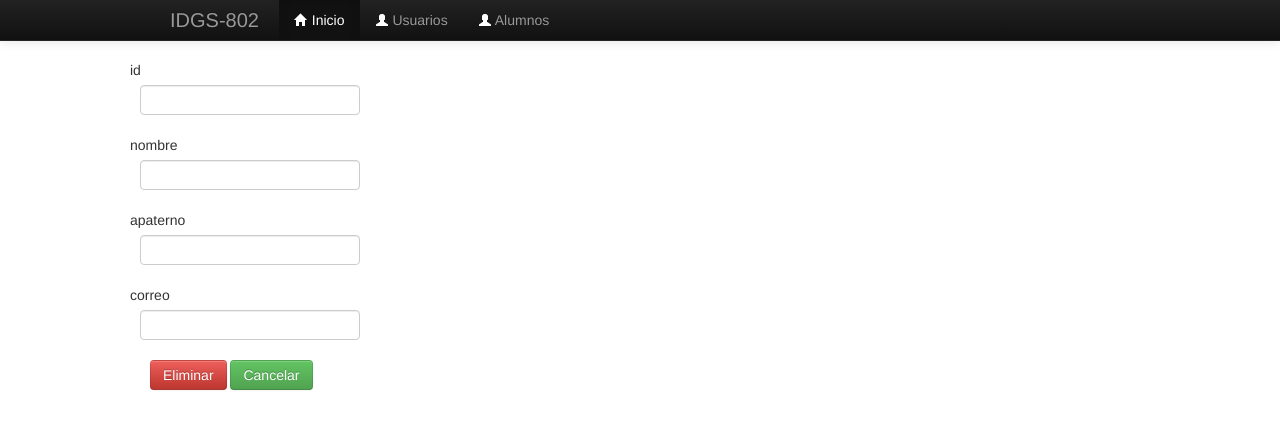
After one commit to IDGS-802-21000370/Flask_BD_IDGS802, a Flask app: template templates/eliminar.html in a window 1280 px wide. The commit adds this page. Shown: the top 429 px of the page. Run offline with Flask 3, Linux system fonts and the light colour scheme; the template is opened without the code that fills it: values that come from a table or form of the project are taken from there, others are empty; some libraries are stand-ins or nearby versions.

Commit message:
YASM 29 de febrero de 2024 ABC completo terminado

```diff
--- a/main.py
+++ b/main.py
@@ -1,4 +1,4 @@
-from flask import Flask, request, render_template, Response
+from flask import Flask, request, render_template, Response, url_for, redirect
 import forms
 from flask_wtf.csrf import CSRFProtect
 from config import DevelopmentConfig
@@ -42,6 +42,46 @@ def index():
         db.session.commit()
     return render_template("index.html", form=alum_form)
 
+@app.route("/eliminar", methods=["GET", "POST"])
+def eliminar():
+    alum_form=forms.UserForm2(request.form)
+    if request.method == "GET":
+        id=request.args.get("id")
+        alum1=db.session.query(Alumnos).filter(Alumnos.id==id).first()
+        alum_form.id.data=request.args.get("id")
+        alum_form.nombre.data=alum1.nombre
+        alum_form.apaterno.data=alum1.apaterno
+        alum_form.email.data=alum1.email
+    if request.method=="POST":
+        id=alum_form.id.data
+        alum=Alumnos.query.get(id)
+        db.session.delete(alum)
+        db.session.commit()
+        return redirect(url_for("ABCompleto"))
+    return render_template("eliminar.html", form=alum_form)
+
+
+@app.route("/modificar", methods=["GET", "POST"])
+def modificar():
+    alum_form=forms.UserForm2(request.form)
+    if request.method == "GET":
+        id=request.args.get("id")
+        alum1=db.session.query(Alumnos).filter(Alumnos.id==id).first()
+        alum_form.id.data=request.args.get("id")
+        alum_form.nombre.data=alum1.nombre
+        alum_form.apaterno.data=alum1.apaterno
+        alum_form.email.data=alum1.email
+    if request.method=="POST":
+        id=alum_form.id.data
+        alum=db.session.query(Alumnos).filter(Alumnos.id==id).first()
+        alum.nombre= alum_form.nombre.data
+        alum.apaterno= alum_form.apaterno.data
+        alum.email= alum_form.email.data
+        db.session.add(alum)
+        db.session.commit()
+        return redirect(url_for("ABCompleto"))
+    return render_template("modificar.html", form=alum_form)
+
 @app.route("/ABC_Completo", methods=["GET", "POST"])
 def ABCompleto():
     alum_form=forms.UserForm2(request.form)
--- a/templates/ABC_Completo.html
+++ b/templates/ABC_Completo.html
@@ -22,8 +22,8 @@
                     <td>{{alum.nombre}}</td>
                     <td>{{alum.apaterno}}</td>
                     <td>{{alum.email}}</td>
-                    <td><a href="eliminar.html?id={{alum.id}}" class="btn btn-danger">Eliminar</a></td>
-                    <td><a href="modificar.html?id={{alum.id}}" class="btn btn-warning">Modificar</a></td>
+                    <td><a href="/eliminar?id={{alum.id}}" class="btn btn-danger">Eliminar</a></td>
+                    <td><a href="/modificar?id={{alum.id}}" class="btn btn-warning">Modificar</a></td>
                 </tr>
                 {%endfor%}
             </tbody>
--- /dev/null
+++ b/templates/eliminar.html
@@ -0,0 +1,33 @@
+{% extends 'layout2.html' %}
+    {%from "_macros.html" import input_Form%}
+{%block content%}
+    <div class="container">
+        <div class="row">
+            <form name="eliminar" action="/eliminar" id="eliminar" method="POST">
+                <div class="row control-group">
+                    <div class="form-group col-xs-12 float-label-form-group controls">
+                        {{input_Form(form.id,class="form-control")}}
+                    </div>
+                </div>
+                <div class="row control-group">
+                    <div class="form-group col-xs-12 float-label-form-group controls">
+                        {{input_Form(form.nombre,class="form-control")}}
+                    </div>
+                </div>
+                <div class="row control-group">
+                    <div class="form-group col-xs-12 float-label-form-group controls">
+                        {{input_Form(form.apaterno,class="form-control")}}
+                    </div>
+                </div>
+                <div class="row control-group">
+                    <div class="form-group col-xs-12 float-label-form-group controls">
+                        {{input_Form(form.email,class="form-control")}}
+                    </div>
+                </div>
+                <input type="hidden" name="csrf_token" value="{{csrf_token()}}"/>
+                <input type="submit" id="eliminar" name="eliminar" class="btn btn-danger" value="Eliminar"/>
+                <a href="/ABC_Completo" class="btn btn-success">Cancelar</a>
+            </form>
+        </div>
+    </div>
+{%endblock%}
```
Also changed, not shown: templates/modificar.html (added, +33 -0 lines).
